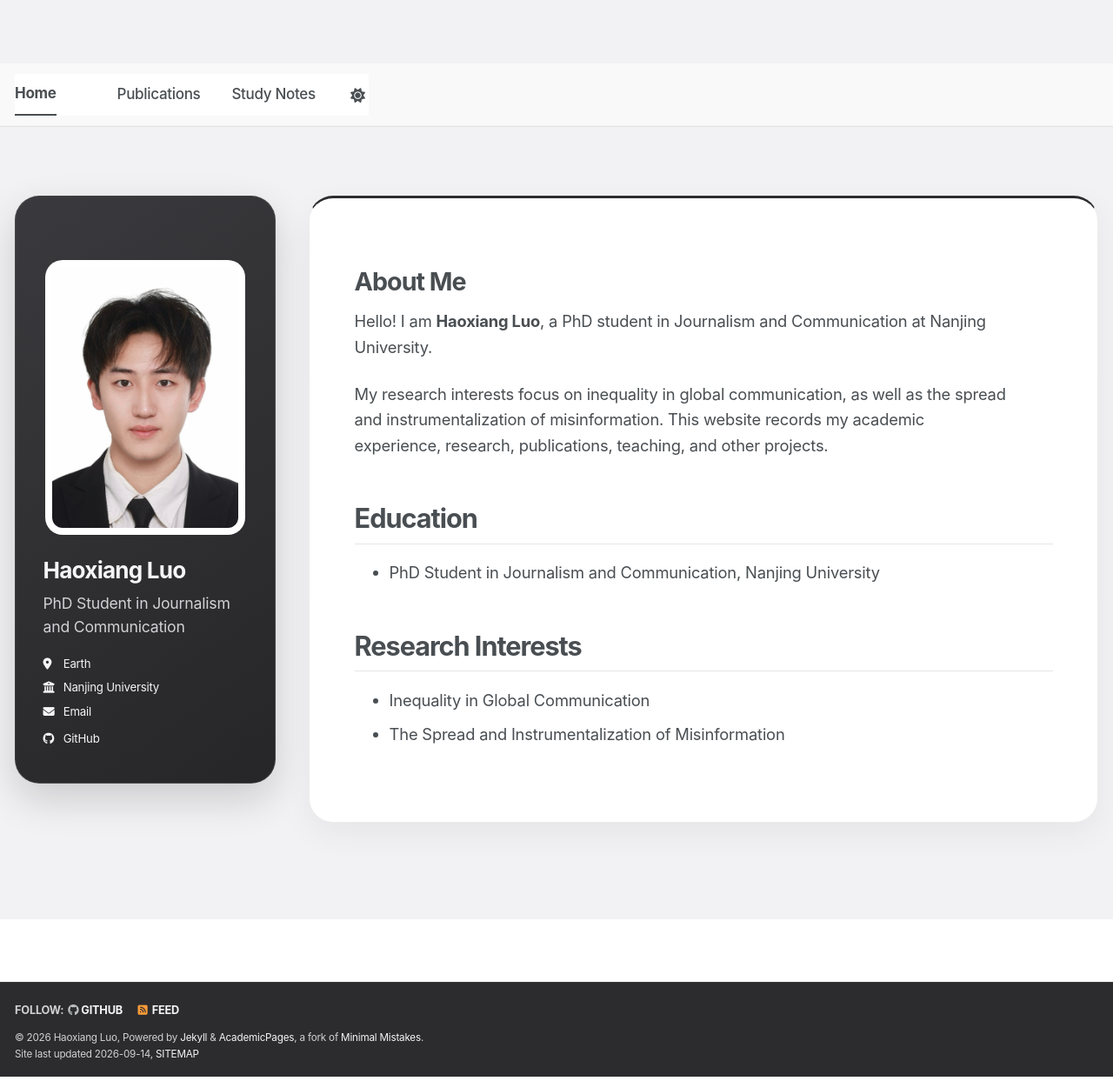
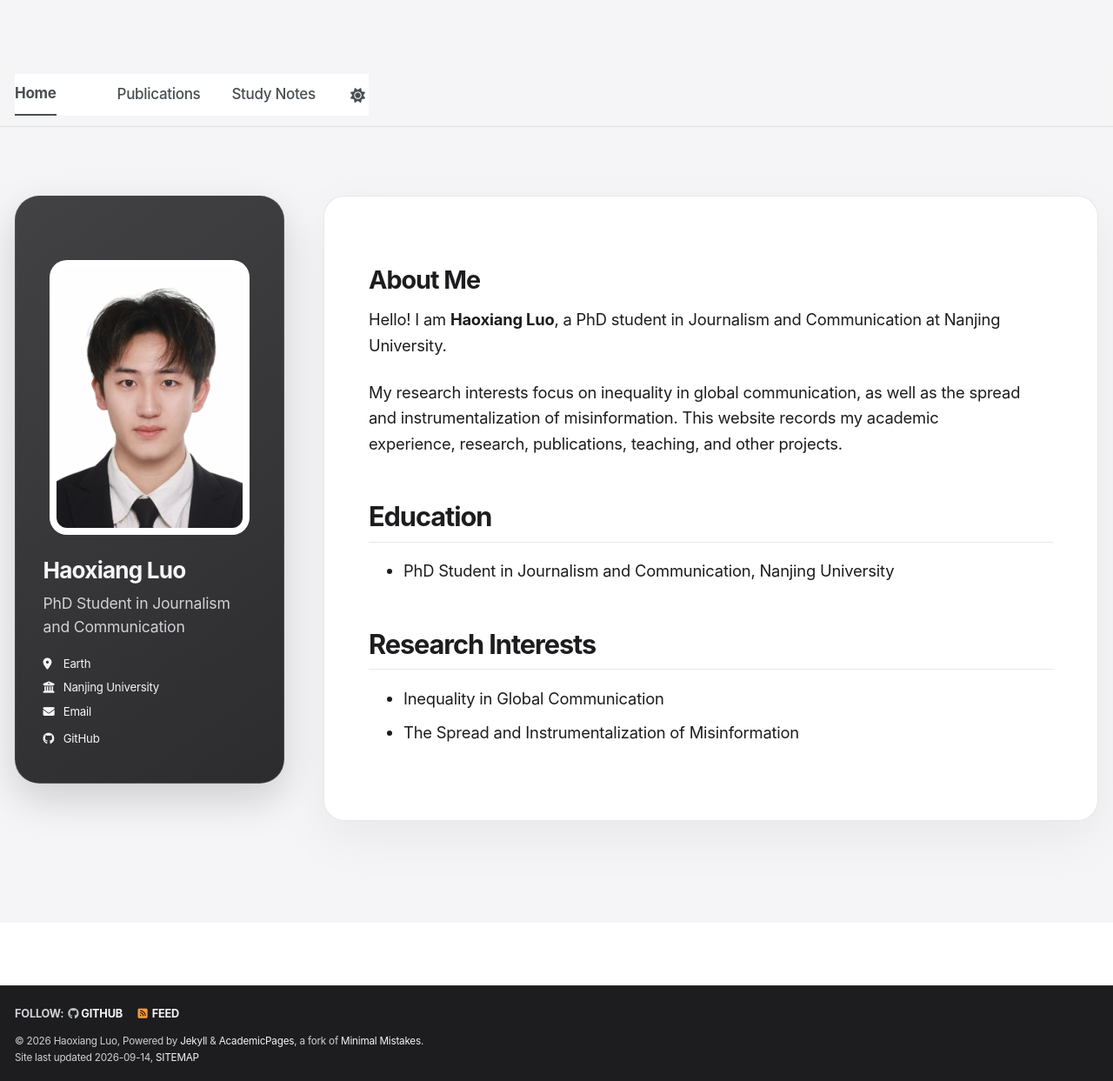
Before and after one commit to HaoxiangLuo/HaoxiangLuo.github.io, a Jekyll site: the page built from _pages/about.md, in a window 1280 px wide and 1243 px high. Shown: the whole window at 87% size. Built offline with Jekyll 4.4.1, drawn with Linux system fonts in a browser that asks for light colours; a style sheet for code colours, icons or effects is not loaded.

Commit message:
Introduce a refined Apple-inspired interface system

```diff
--- a/assets/css/main.scss
+++ b/assets/css/main.scss
@@ -524,3 +524,88 @@ body {
 .page__footer-follow .social-icons .svg-inline--fa {
   color: #f5f5f7;
 }
+
+
+/* 2026 interface system: Apple-like hierarchy with focused academic reading. */
+:root {
+  --ui-canvas: #f5f5f7;
+  --ui-surface: rgba(255, 255, 255, 0.92);
+  --ui-ink: #1d1d1f;
+  --ui-secondary: #6e6e73;
+  --ui-line: rgba(29, 29, 31, 0.1);
+  --ui-radius: 24px;
+}
+
+body {
+  color: var(--ui-ink);
+  background: var(--ui-canvas);
+}
+
+.masthead {
+  border-bottom-color: var(--ui-line);
+  background: rgba(245, 245, 247, 0.78);
+  box-shadow: none;
+}
+
+.masthead__inner-wrap {
+  max-width: 1280px;
+}
+
+.greedy-nav .visible-links a::before {
+  height: 2px;
+  background: var(--ui-ink);
+}
+
+.page,
+.archive {
+  border: 1px solid var(--ui-line);
+  border-top: 1px solid var(--ui-line);
+  border-radius: var(--ui-radius);
+  background: var(--ui-surface);
+  box-shadow: 0 20px 60px rgba(0, 0, 0, 0.055);
+}
+
+.page__title {
+  color: var(--ui-ink);
+}
+
+.page__content h2,
+.archive h2 {
+  border-bottom-color: var(--ui-line);
+}
+
+.sidebar {
+  background: linear-gradient(145deg, #424245 0%, #2c2c2e 100%);
+}
+
+.page__footer {
+  background: #1d1d1f;
+}
+
+@media screen and (min-width: 1024px) {
+  .home-page #main {
+    grid-template-columns: minmax(280px, 310px) minmax(0, 1fr);
+    gap: clamp(2rem, 3.5vw, 3.5rem);
+  }
+
+  .inner-page #main {
+    display: block;
+    max-width: 1180px;
+  }
+
+  .inner-page .page,
+  .inner-page .archive {
+    float: none;
+    width: 100%;
+    max-width: 1040px;
+    margin: 0 auto;
+    padding: clamp(2.5rem, 5vw, 5rem);
+  }
+}
+
+@media (max-width: 1023px) {
+  .page,
+  .archive {
+    border-radius: 20px;
+  }
+}
```
